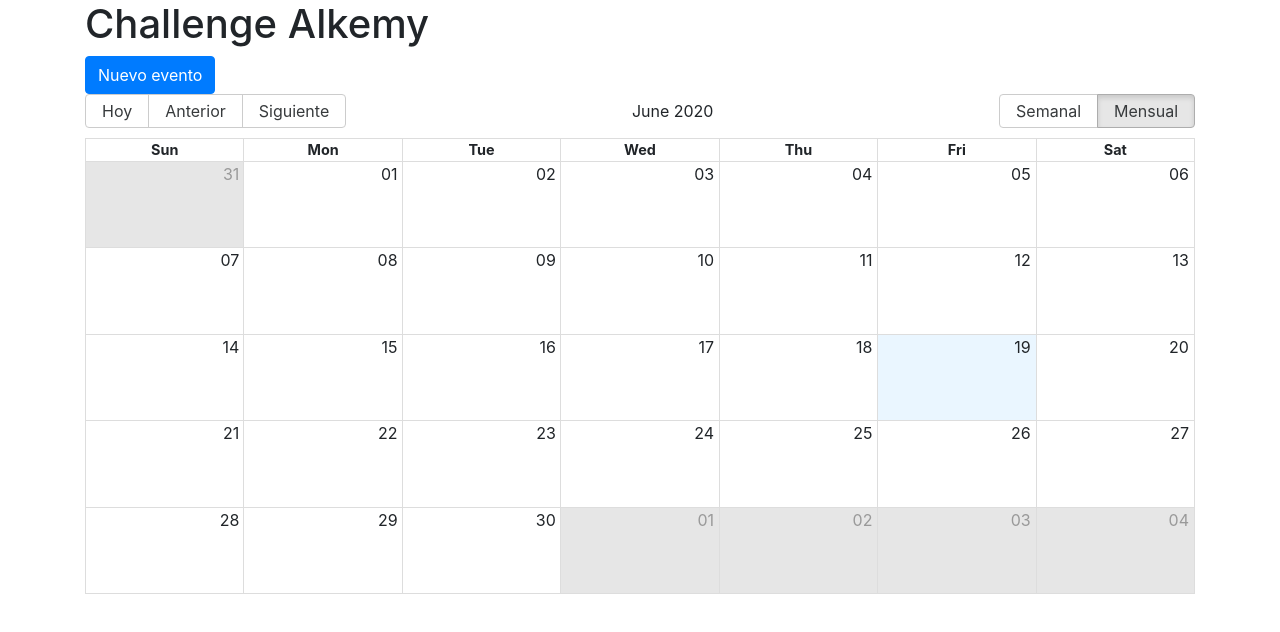
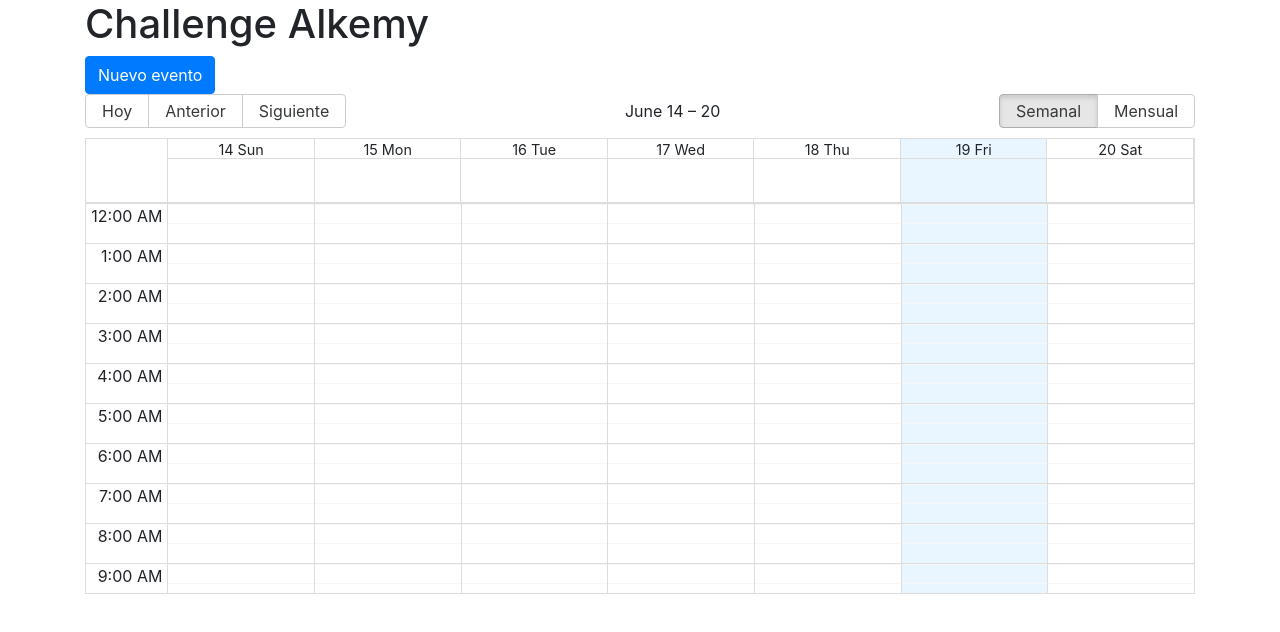
Before and after one commit to cmachado17/challenge, a React (Create React App) app in the folder frontend/: page / in a window 1280 px wide. Shown: the top 632 px of the page. Built offline with nearby package versions, Linux system fonts and the light colour scheme; no server answers.

Commit message:
fix vista semanal

```diff
--- a/frontend/src/components/Calendar.js
+++ b/frontend/src/components/Calendar.js
@@ -94,7 +94,7 @@ const Calendario = (props) => {
           event: CustomEvent,
         }}
         views={["week", "month"]}
-        defaultView="month"
+        defaultView="week"
         localizer={localizer}
         //pasar las fechas a objeto Date para formato necesario de react-big-calendar
         events={eventos.map((evento) => ({
```
Also changed, not shown: 1 other file (tests, documents, lock files or other folders).
